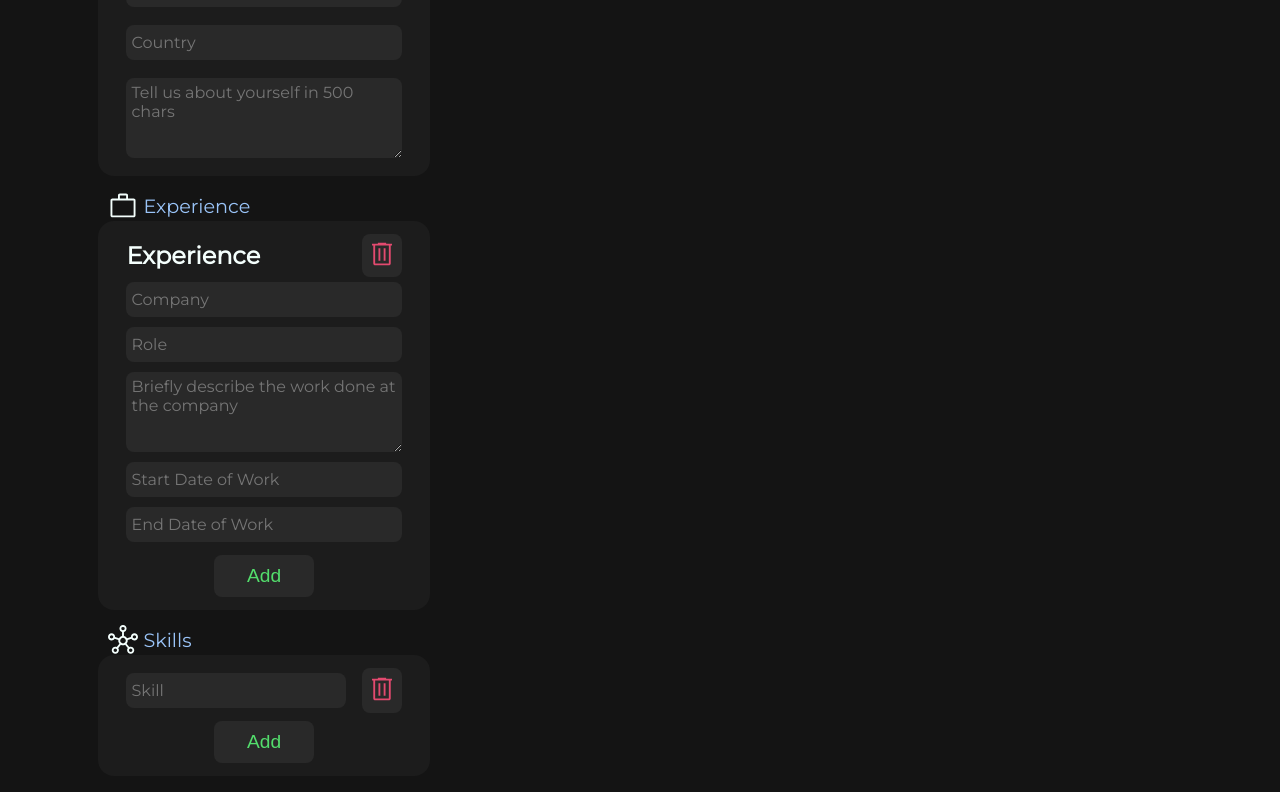
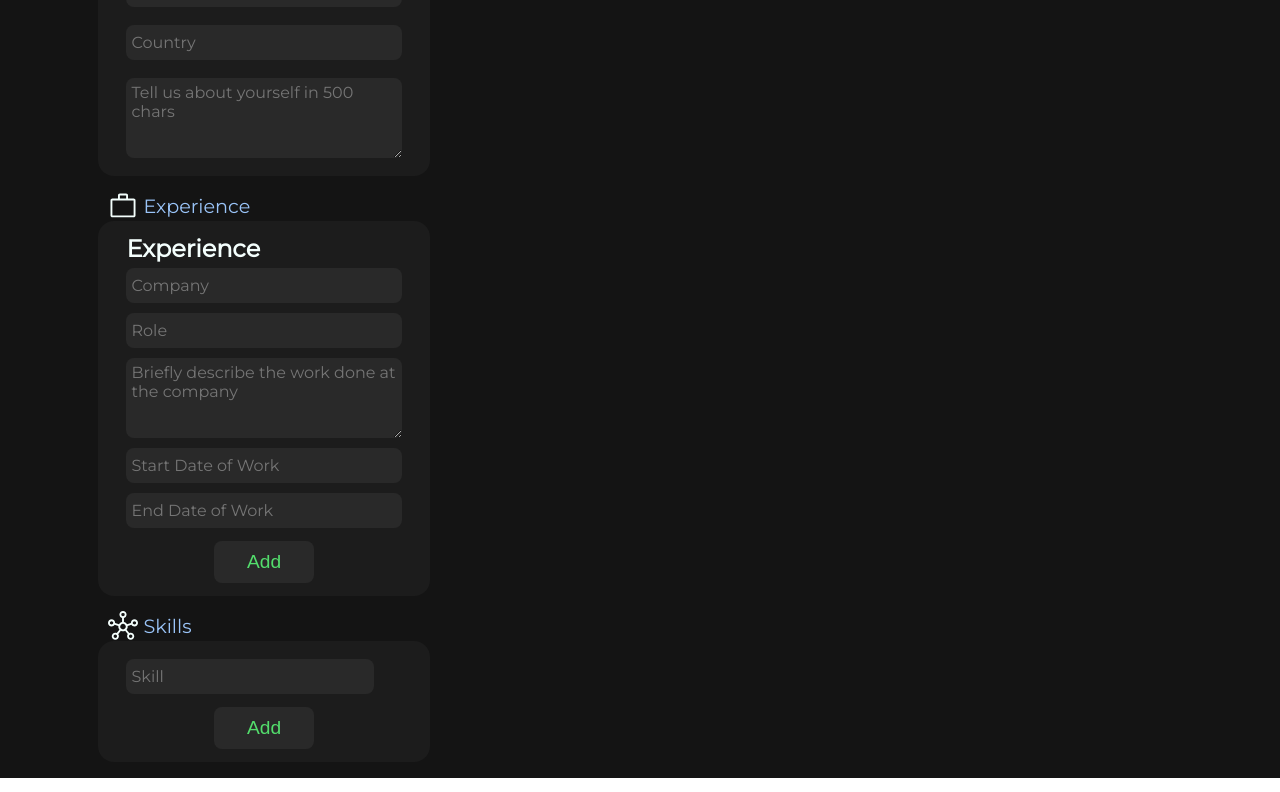
Before and after one commit to MickFrog/cv-creator, a React (Create React App) app: page / in a window 1280 px wide. Shown: the part 376-1168 px from the top of the page. Built offline with nearby package versions, Linux system fonts and the light colour scheme; the HTML template or start-up script is replaced by a standard one.

Commit message:
add at least one exp and skill delete constraint

```diff
--- a/src/components/form/formComponents/ExpSnippet.js
+++ b/src/components/form/formComponents/ExpSnippet.js
@@ -21,7 +21,12 @@ class ExpSnippet extends Component {
             <div className="snippet-div">
                 <div className="exp-header">
                     <h2>Experience {this.props.expNum}</h2>
-                    <button type="button" className="delBtn"><img src={deletePic} onClick={this.deleteExp} alt="del_btn"/></button>
+                    { //don't show delete button with one experience
+                        this.props.deleteOn
+                        ? <button type="button" className="delBtn"><img src={deletePic} onClick={this.deleteExp} alt="del_btn"/></button>
+                        : null
+                    }
+
                 </div>
                 <FormInput inputName="Company" />
                 <FormInput inputName="Role" />
--- a/src/components/form/formComponents/ExperienceForm.js
+++ b/src/components/form/formComponents/ExperienceForm.js
@@ -26,6 +26,8 @@ class ExperienceForm extends Component {
     }
 
     deleteExp(expKey) {
+        if (this.state.expArr.length < 2) return;
+
         this.setState({
             expArr: this.state.expArr.filter(elem => elem !== expKey)
         })
@@ -41,11 +43,11 @@ class ExperienceForm extends Component {
                 <form className="user-form">
                     {this.state.expArr.map((val, index) => {
                         if (this.state.expArr.length === 1) {
-                            return <ExpSnippet key={val} id={val} delCallback={this.deleteExp}/>
+                            return <ExpSnippet key={val} id={val} delCallback={this.deleteExp} deleteOn={false}/>
                         }
 
                         if (this.state.expArr.length > 1) {
-                            return <ExpSnippet key={val} id={val} expNum={`#${index+1}`} delCallback={this.deleteExp}/>
+                            return <ExpSnippet key={val} id={val} expNum={`#${index+1}`} delCallback={this.deleteExp} deleteOn={true}/>
                         }
                         return null;
                     })}
--- a/src/components/form/formComponents/SkillForm.js
+++ b/src/components/form/formComponents/SkillForm.js
@@ -24,6 +24,8 @@ class SkillForm extends Component {
     }
 
     delSkill(skillKey) {
+        if (this.state.skillArr.length < 2) return; //have at least one skill
+
         this.setState({
             skillArr: this.state.skillArr.filter(elem => elem !== skillKey)
         })
@@ -37,11 +39,11 @@ class SkillForm extends Component {
                 <form className="user-form">
                 {this.state.skillArr.map((val) => {
                         if (this.state.skillArr.length === 1) {
-                            return <SkillSnippet key={val} id={val} delCallback={this.delSkill}/>
+                            return <SkillSnippet key={val} id={val} delCallback={this.delSkill} deleteOn={false}/>
                         }
 
                         if (this.state.skillArr.length > 1) {
-                            return <SkillSnippet key={val} id={val} delCallback={this.delSkill}/>
+                            return <SkillSnippet key={val} id={val} delCallback={this.delSkill} deleteOn={true}/>
                         }
                         return null;
                     })}
--- a/src/components/form/formComponents/SkillSnippet.js
+++ b/src/components/form/formComponents/SkillSnippet.js
@@ -19,7 +19,12 @@ class SkillSnippet extends Component {
         return(
             <div className='skill-snip'>
                 <FormInput inputName="Skill" />
-                <button type="button" className="delBtn"><img src={deletePic} alt="del_btn" onClick={this.deleteSkill}/></button>
+                {//don't show delete button with one skill
+                    this.props.deleteOn
+                    ? <button type="button" className="delBtn"><img src={deletePic} alt="del_btn" onClick={this.deleteSkill}/></button>
+                    : null
+                }
+
             </div>
         );
     }
```
